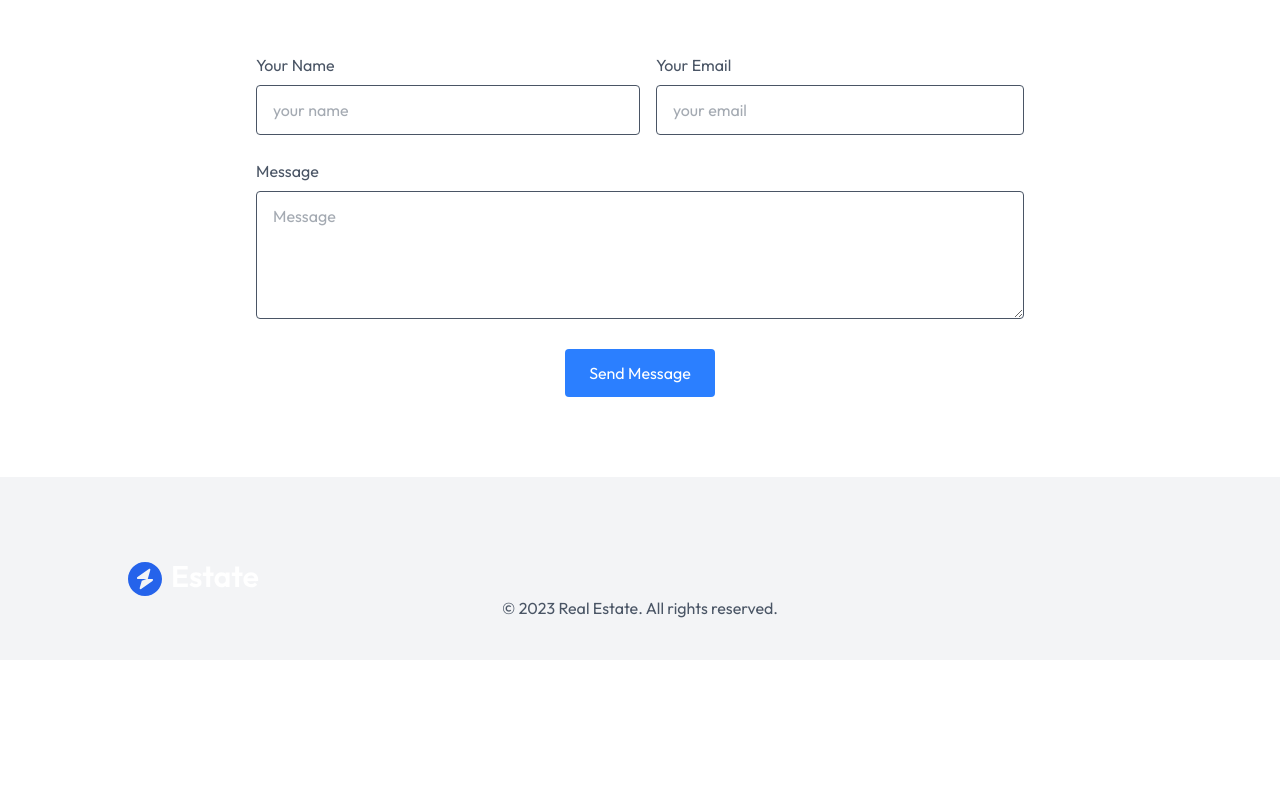
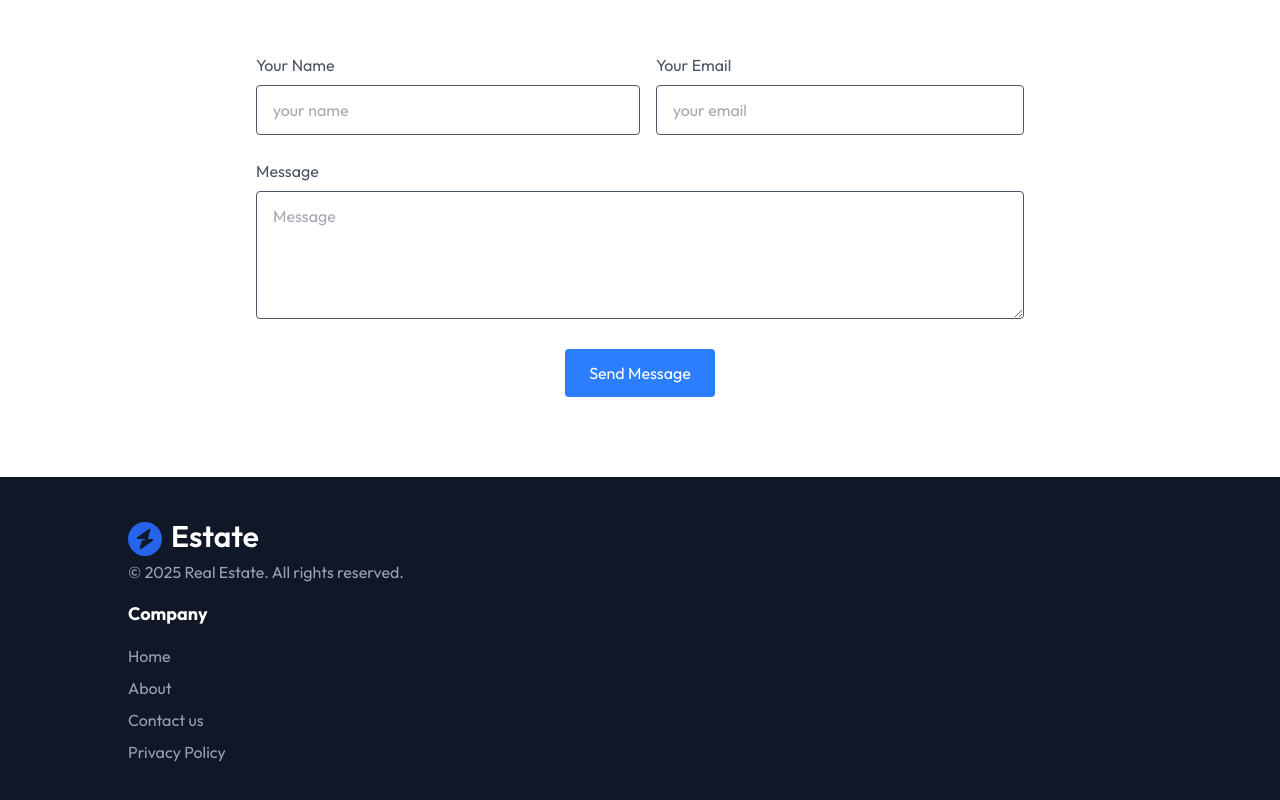
Before and after one commit to GitanjaliShelke03/Real-Estate, a React (Vite) app: page / in a window 1280 px wide. Shown: the part 3357-4157 px from the top of the page. Before the commit the page ends 4017 px from the top, so only its background shows below. Built offline with nearby package versions, Linux system fonts and the light colour scheme.

Commit message:
footer updated

```diff
--- a/src/components/Footer.jsx
+++ b/src/components/Footer.jsx
@@ -1,17 +1,28 @@
 import React from 'react'
 import assets from '../assets/assets'
 const Footer = () => {
-  return (
-    <div className='pt-20 pb-10 px-6 lg:px-32 bg-gray-100 text-gray-600 text-center'>
-        <div>
-            <div>
-                <img src={assets.logo_dark} alt="" /> </div>
-            <p> © 2023 Real Estate. All rights reserved.</p>
-            <div> </div>
-            <div> </div>
-        </div>
-    </div>
-  )
+    return (
+        <div className='pt-10 px-4 md:px-20 lg:px-32 bg-gray-900 text-gray-600 w-full overflow-hidden' id='Footer'>
+            <div className='container max-w-5xl mx-auto flex flex-col md:flex flow gap-4'>
+                <div className='w-fullflex md:w-1/3 mb:-8 md:mb-0 gap-4'>
+                    <img src={assets.logo_dark} alt="" />
+                <p className='text-gray-400 mt-1'> © 2025 Real Estate. All rights reserved.</p>
+                </div>
+                <div className='w-full md:w-1/5 mb-8'>
+                    <h3 className='text-white flex flex-col gap-2 text-lg font-bold mb-4'>
+                        Company</h3>
+                    <ul className='flex flex-col gap-2 text-gray-400'>
+                        <a href="#Header" className='hover:text-white'>Home</a>
+                        <a href="#About" className='hover:text-white'>About</a>
+                        <a href="#Contact" className='hover:text-white'>Contact us</a>
+                        <a href="#" className='hover:text-white'>Privacy Policy</a>
+                    </ul>
+                </div>
+                <div> </div>
+            </div>
+            </div>
+
+    )
 }
 
 export default Footer
```
